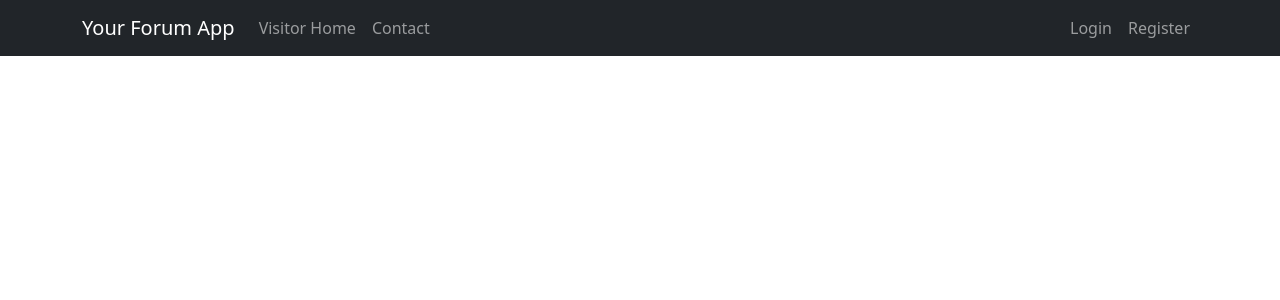
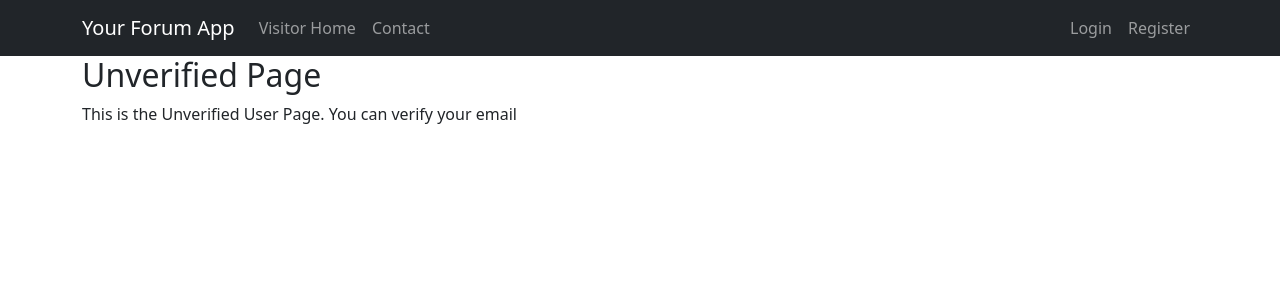
Before and after one commit to BeyondReddit/RedditFrontendInitial, a React (Vite) app in the folder my-react-app2/: page /unverified-home in a window 1280 px wide. Shown: the top 300 px of the page. Built offline with nearby package versions, Linux system fonts and the light colour scheme.

Commit message:
update start page and unverified page

```diff
--- a/my-react-app2/src/App.jsx
+++ b/my-react-app2/src/App.jsx
@@ -21,6 +21,7 @@ import EditProfile from "./pages/user/user_home/EditProfile.jsx";
 import HistoryPage from "./pages/user/user_profile/HistoryPage.jsx";
 import PostDetail from "./pages/user/post_detail/PostDetail.jsx";
 import CreatePost from "./pages/user/create_post/CreatePost.jsx";
+import UnverifiedUser from "./pages/unverifiedUser/UnverifiedUser.jsx";
 
 const App = () => {
   return (
@@ -28,10 +29,12 @@ const App = () => {
       <AuthProvider>
         <Header />
         <Routes>
+          <Route path="/" element={<VisitorHomePage />} />
           <Route path="/visitor-home" element={<VisitorHomePage />} />
           <Route path="/login" element={<LoginPage />} />
           <Route path="/register" element={<RegisterPage />} />
           <Route path="/admin-home" element={<AdminHomePage />} />
+          <Route path="/unverified-home" element={<UnverifiedUser />} />
           <Route path="/user-home" element={<UserHomePage />} />
           <Route path="/editprofile" element={<EditProfile />} />
           <Route path="/userprofilepage" element={<ProfilePage />} />
@@ -41,6 +44,7 @@ const App = () => {
           <Route path="/post/new" element={<CreatePost />} />
           <Route path="/contactus" element={<ContactAdminPage />} />
           <Route path="/messages" element={<MessageManagementPage />} />
+
         </Routes>
       </AuthProvider>
     </Router>
--- a/my-react-app2/src/pages/unverifiedUser/UnverifiedUser.jsx
+++ b/my-react-app2/src/pages/unverifiedUser/UnverifiedUser.jsx
@@ -0,0 +1,11 @@
+import React from "react";
+
+const  UnverifiedUser = () => (
+    <div className="container">
+        <h2>Unverified Page</h2>
+        <p>This is the Unverified User Page. You can verify your email </p>
+    </div>
+);
+
+
+export default UnverifiedUser;
```
